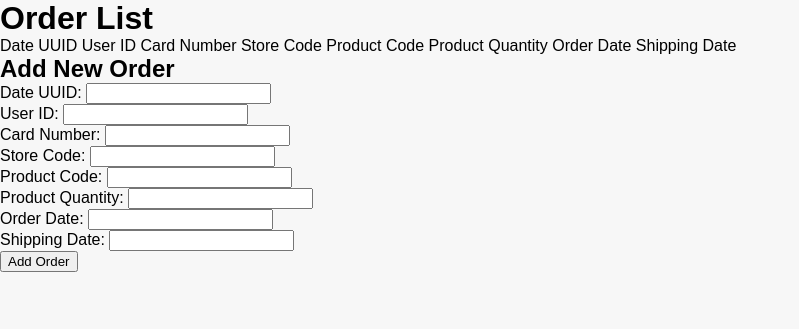
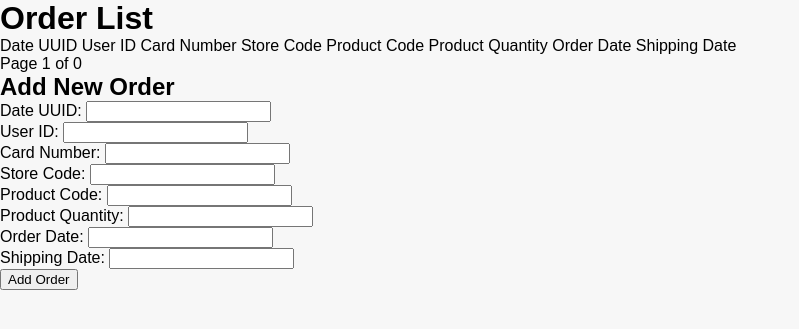
Before and after one commit to wlaa41/Web-App-DevOps-Project, a Flask app: page / in a window 1280 px wide. Shown: the top 329 px of the page, without its empty margins (0-799 px from the left). Run offline with Flask 3, Linux system fonts and the light colour scheme.

Commit message:
adds pagination controls to html code

```diff
--- a/templates/orders.html
+++ b/templates/orders.html
@@ -35,6 +35,19 @@
         </tbody>
     </table>
 
+    <!-- Pagination controls -->
+    <div class="pagination">
+        {% if page > 1 %}
+            <a href="{{ url_for('display_orders', page=page-1) }}" class="pagination-link">Previous</a>
+        {% endif %}
+
+        <span>Page {{ page }} of {{ total_pages }}</span>
+
+        {% if page < total_pages %}
+            <a href="{{ url_for('display_orders', page=page+1) }}" class="pagination-link">Next</a>
+        {% endif %}
+    </div>
+
     <h2>Add New Order</h2>
     <form method="post" action="/add_order">
         <label for="date_uuid">Date UUID:</label>
```
